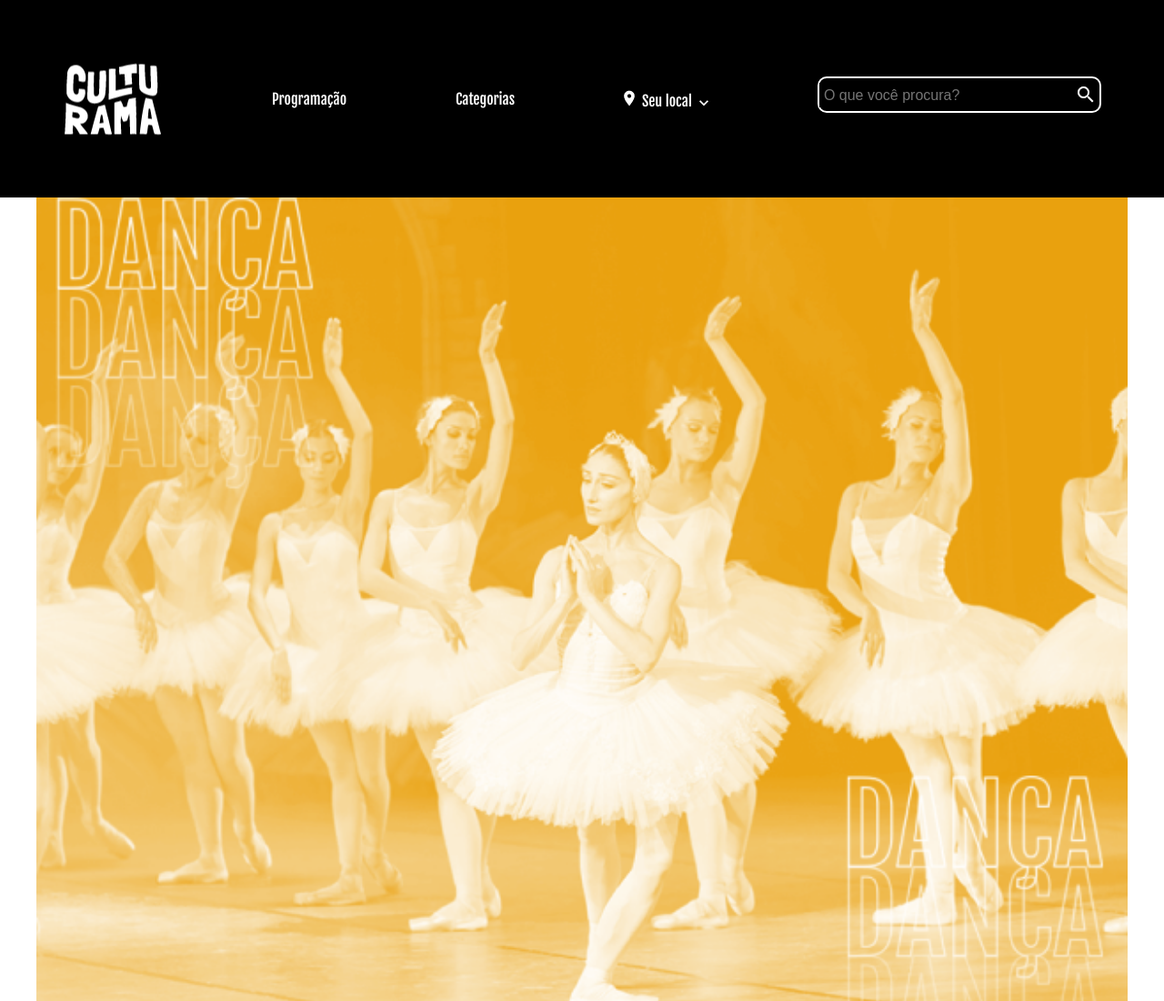
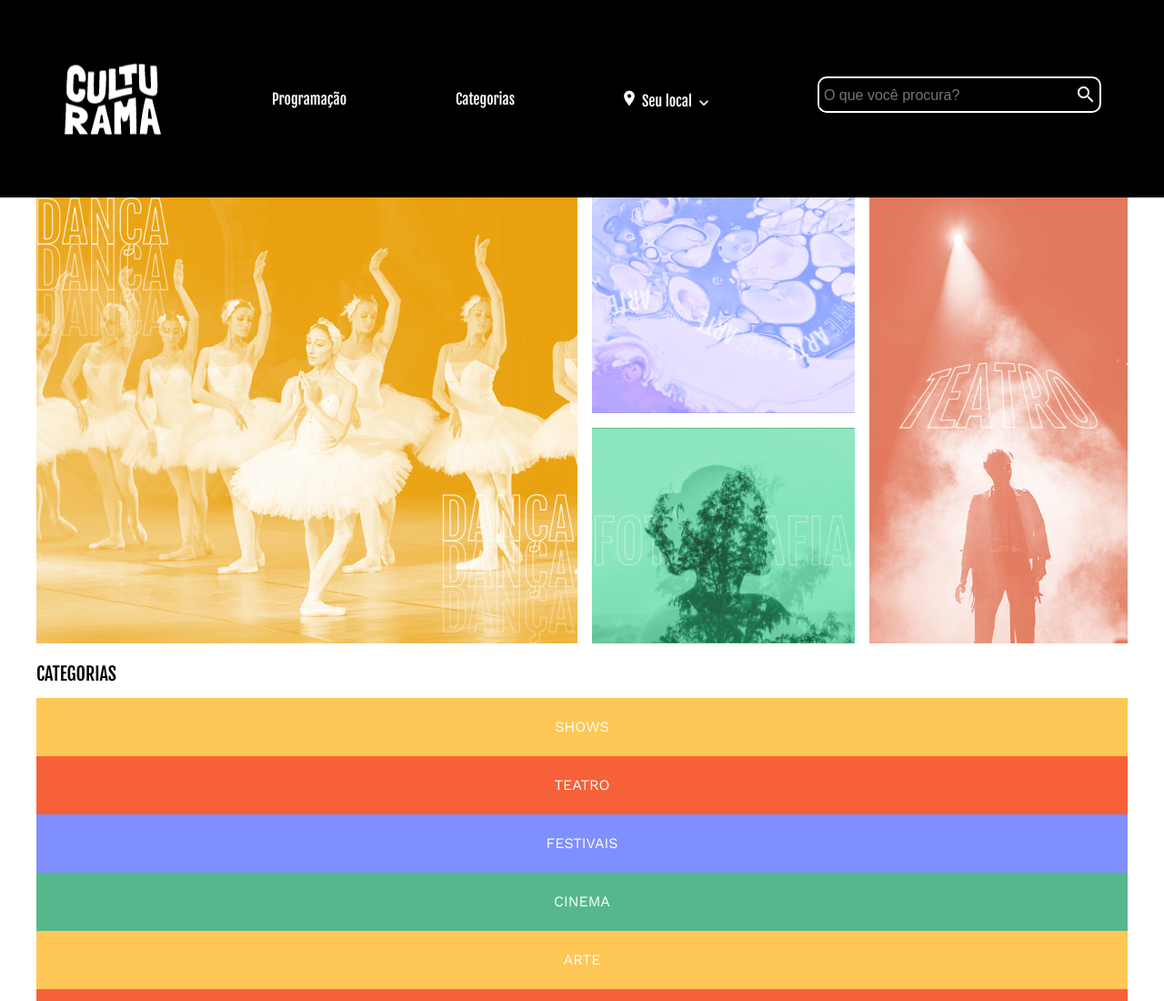
Before and after one commit to lzdavic/culturama--flexbox-e-grid, a plain HTML site: page index.html in a window 1280 px wide. Shown: the top 1100 px of the page at 91% size. Drawn offline with nearby package versions, Linux system fonts and the light colour scheme.

Commit message:
Aula 2
Play no grid

```diff
--- /dev/null
+++ b/assets/style/grid.css
@@ -0,0 +1,36 @@
+.banner {
+    display: grid;
+    gap: 1em;
+}
+
+.banner img:nth-child(1) {
+    grid-column: 1 / 3;
+}
+
+.banner img:nth-child(4) {
+    grid-column: 2 / 3;
+    grid-row: 2 / 4;
+}
+
+@media (min-width: 720px) {
+
+    .banner img:nth-child(1) {
+        grid-column: 1 / 3;
+        grid-row: 1 / 3;
+    }
+
+    .banner img:nth-child(2) {
+        grid-column: 3 / 4;
+        grid-row: 1 / 2;
+    }
+
+    .banner img:nth-child(3) {
+        grid-column: 3 / 4;
+        grid-row: 2 / 3;
+    }
+
+    .banner img:nth-child(4) {
+        grid-column: 4 / 5;
+        grid-row: 1 / 3;
+    }
+}
--- a/assets/style/style.css
+++ b/assets/style/style.css
@@ -1,4 +1,5 @@
 @import url(./flex.css);
+@import url(./grid.css);
 
 * {
     box-sizing: border-box;
```
